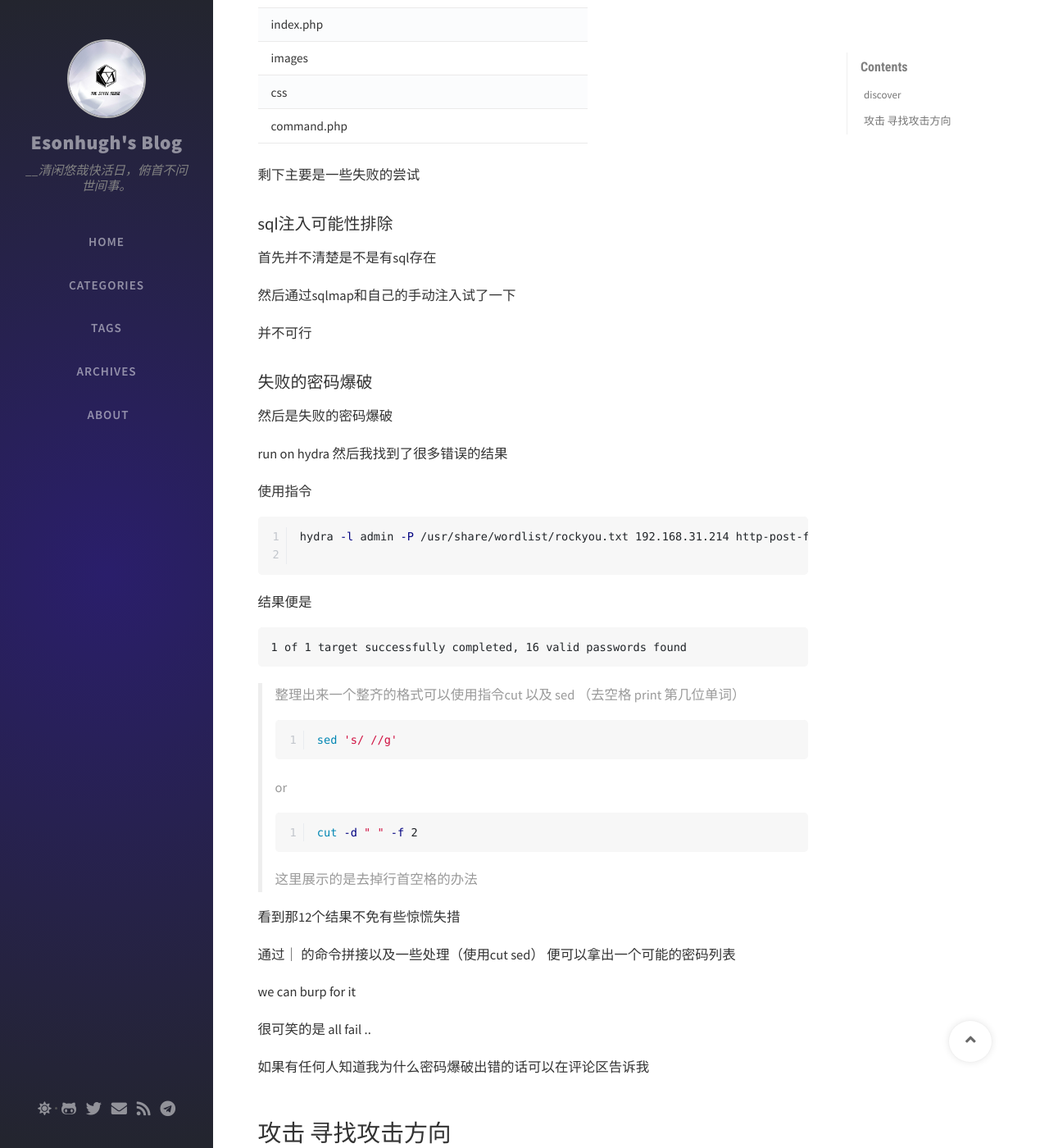
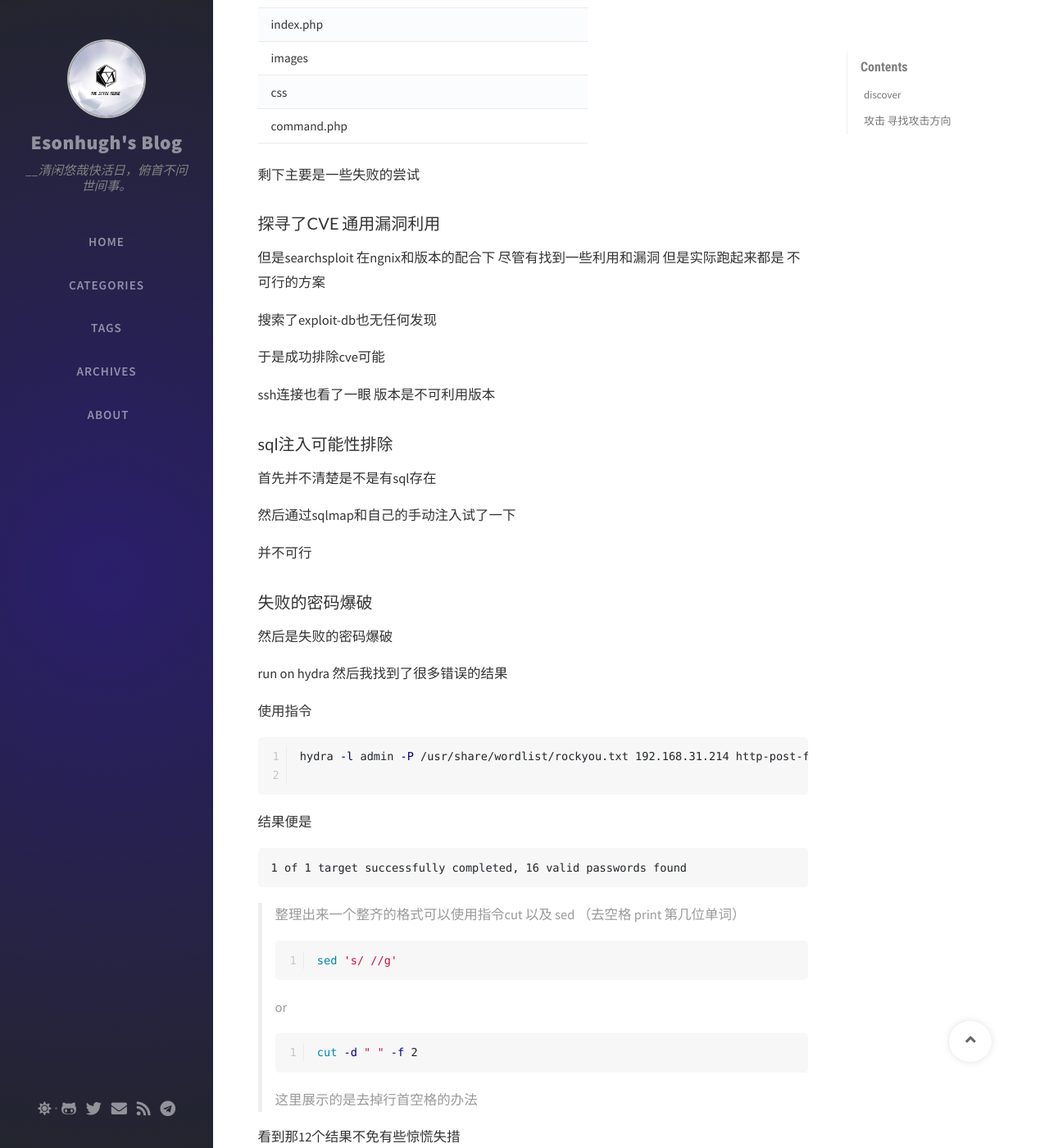
Before and after one commit to Hdu-ZhangYi/Hdu-ZhangYi.github.io, a Jekyll site: the page built from _posts/2021-01-17-DC4-walkthrough-learning-notes.md, in a window 1280 px wide and 1400 px high, scrolled down 1221 px. Shown: the whole window at 82% size. Built offline with Jekyll 4.4.1, drawn with Linux system fonts in a browser that asks for light colours; nearby versions of some CDN libraries; comment, search, counter and statistics services are not loaded.

Commit message:
DC4 post add forgotten CVE ways

```diff
--- a/_posts/2021-01-17-DC4-walkthrough-learning-notes.md
+++ b/_posts/2021-01-17-DC4-walkthrough-learning-notes.md
@@ -51,6 +51,16 @@ Faster Nmap scanning with Rust
 
 剩下主要是一些失败的尝试
 
+### 探寻了CVE 通用漏洞利用
+
+但是searchsploit 在ngnix和版本的配合下 尽管有找到一些利用和漏洞 但是实际跑起来都是 不可行的方案
+
+搜索了exploit-db也无任何发现
+
+于是成功排除cve可能
+
+ssh连接也看了一眼 版本是不可利用版本
+
 ### sql注入可能性排除
 
 首先并不清楚是不是有sql存在
```
Also changed, not shown: other parts of _posts/2021-01-17-DC4-walkthrough-learning-notes.md (+1 -1 lines).
